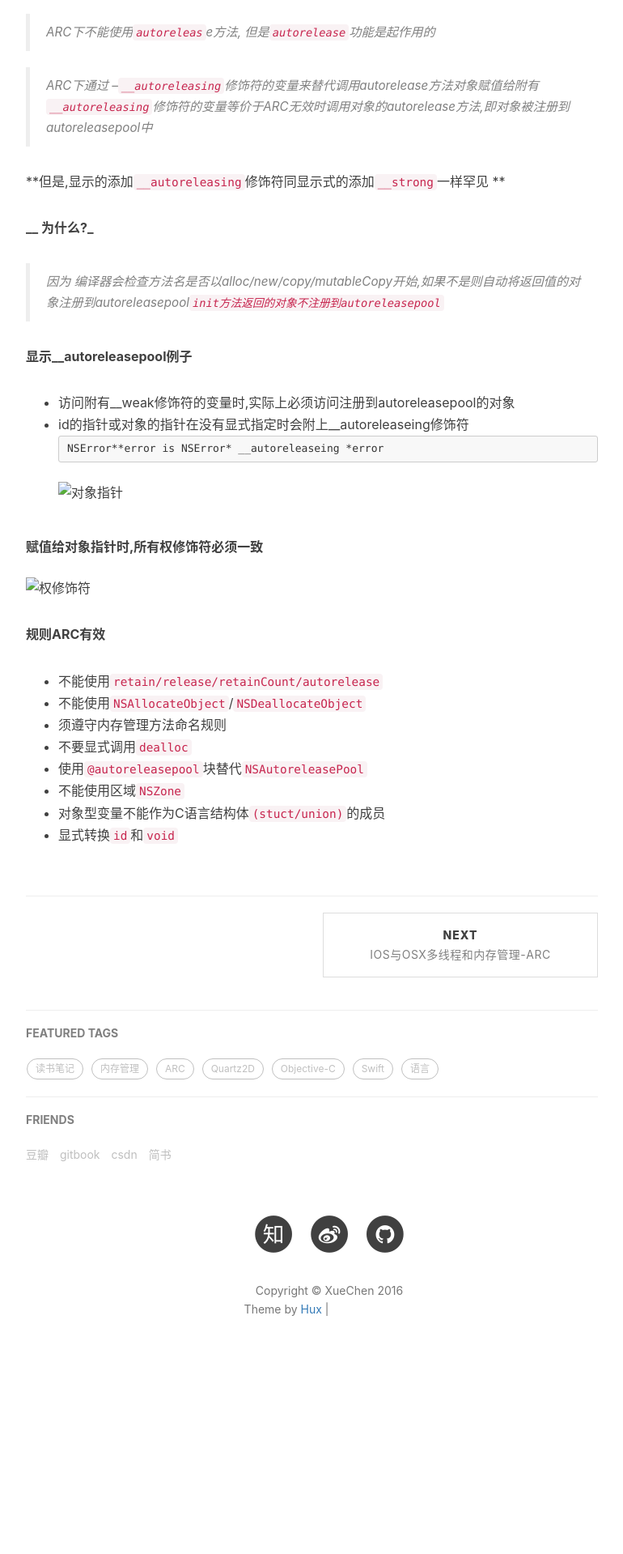
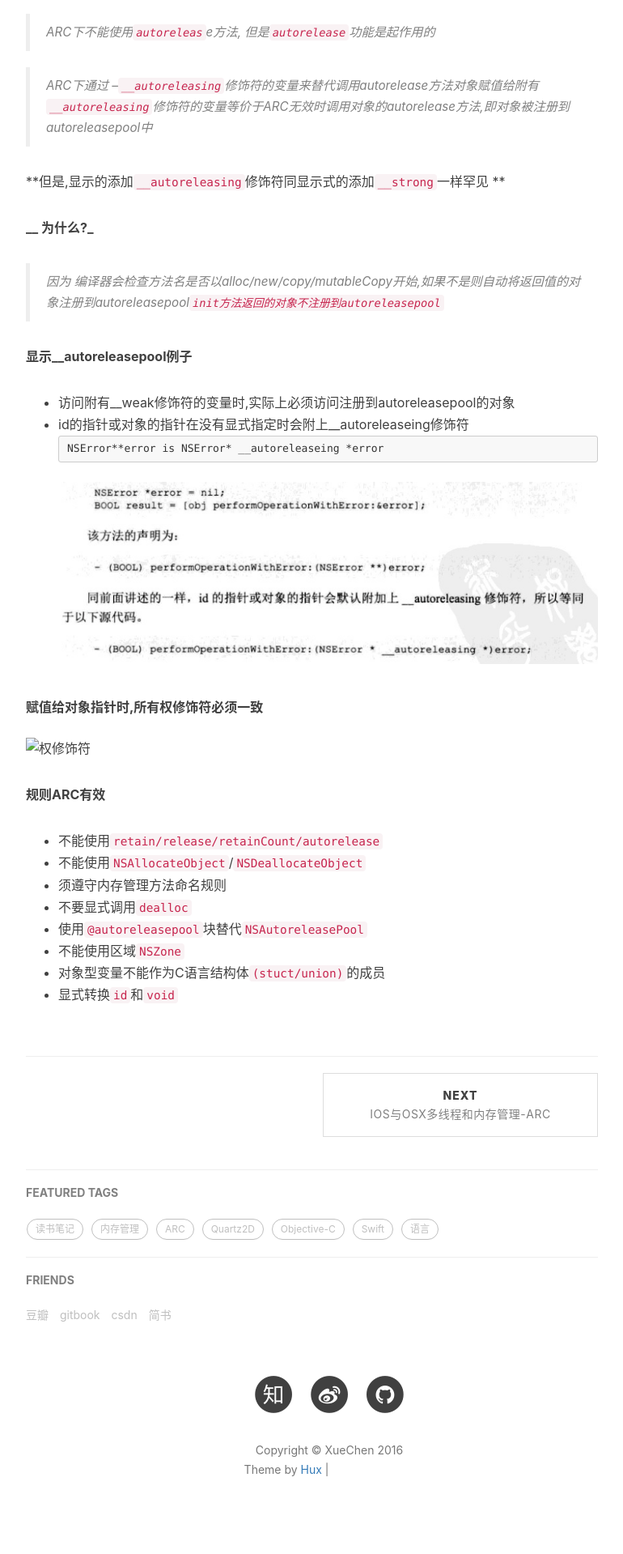
Before and after one commit to XueChenChen/XueChenChen.github.io, a Jekyll site: the page built from _posts/2016-08-30-iOS与OSX多线程和内存管理-自动引用计数.md, in a window 1280 px wide. Shown: the part 1908-3827 px from the top of the page at 81% size, without its empty margins (233-1003 px from the left). Built offline with Jekyll 4.4.1, drawn with Linux system fonts in a browser that asks for light colours; nearby versions of some CDN libraries; comment, search, counter and statistics services are not loaded; before the commit the page ends 3629 px from its top, so only the background shows below that; grey boxes are pictures that could not be loaded.

Commit message:
image Url change -2

````diff
--- a/_posts/2016-08-30-iOS与OSX多线程和内存管理-自动引用计数.md
+++ b/_posts/2016-08-30-iOS与OSX多线程和内存管理-自动引用计数.md
@@ -66,7 +66,7 @@ tags:
 ```obj
 NSError**error is NSError* __autoreleaseing *error
 ```
-![对象指针](/image/assets/屏幕快照 2017-02-16 上午11.53.55.png)
+![对象指针](/img/assets/屏幕快照 2017-02-16 上午11.53.55.png)
 
 
 **赋值给对象指针时,所有权修饰符必须一致**
````
